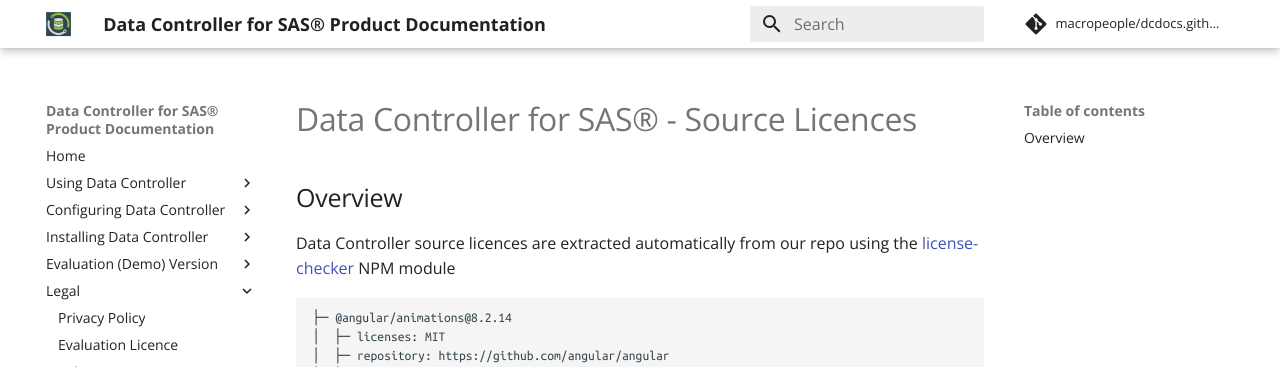
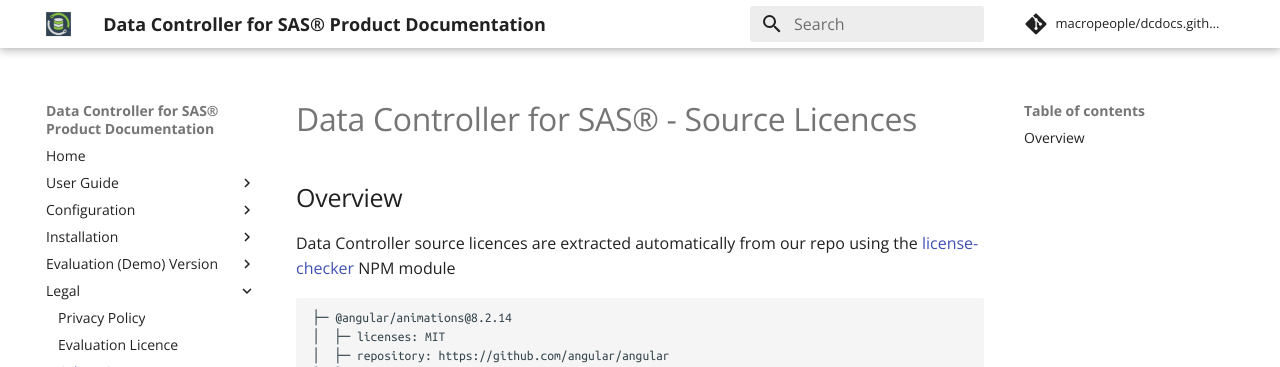
Before and after one commit to datacontroller/docs.datacontroller.io, an MkDocs documentation site: the page built from docs/licences.md, in a window 1280 px wide. Shown: the top 367 px of the page. Built offline with MkDocs 1.6.1 and Material for MkDocs 9.7.7, drawn with Linux system fonts in a browser that asks for light colours; comment, search, counter and statistics services are not loaded; old or Windows-style settings are respelled for this version of MkDocs.

```diff
--- a/mkdocs.yml
+++ b/mkdocs.yml
@@ -1,13 +1,14 @@
 site_name: Data Controller for SAS® Product Documentation
 pages:
 - Home: index.md
-- Using Data Controller:
+- User Guide:
     - Overview: dc-overview.md
     - DC User Guide: dc-userguide.md
     - File Uploads: dcu-fileupload.md
     - Table Viewer: dcu-tableviewer.md
+    - Data Lineage: dcu-lineage.md
     - Data Catalog: dcu-datacatalog.md
-- Configuring Data Controller:
+- Configuration:
     - Dates / Datetimes: dcc-dates.md
     - Emails: emails.md
     - Groups: dcc-groups.md
@@ -16,7 +17,7 @@ pages:
     - Selectboxes: dcc-selectbox.md
     - Tables: dcc-tables.md
     - Validations: dcc-validations.md
-- Installing Data Controller:
+- Installation:
     - System Requirements: dci-requirements.md
     - Backend: dci-backend.md
     - Frontend: dci-frontend.md
```
Also changed, not shown: docs/dcu-lineage.md (added, +30 -0 lines), docs/licences.md (+1 -1 lines), docs/img/dcu-jobmeta.png (added).
